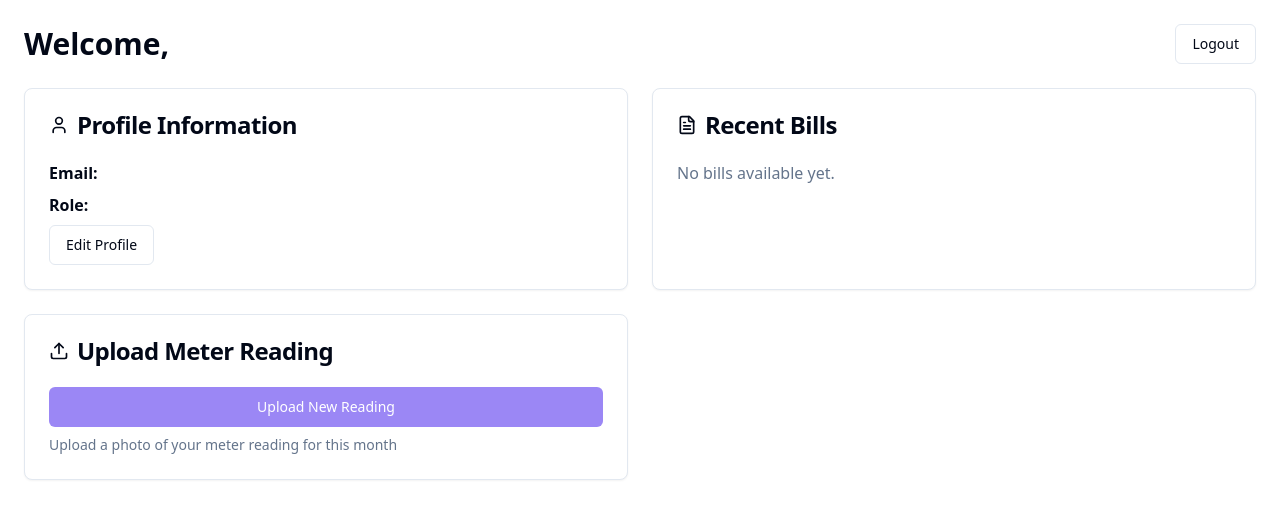
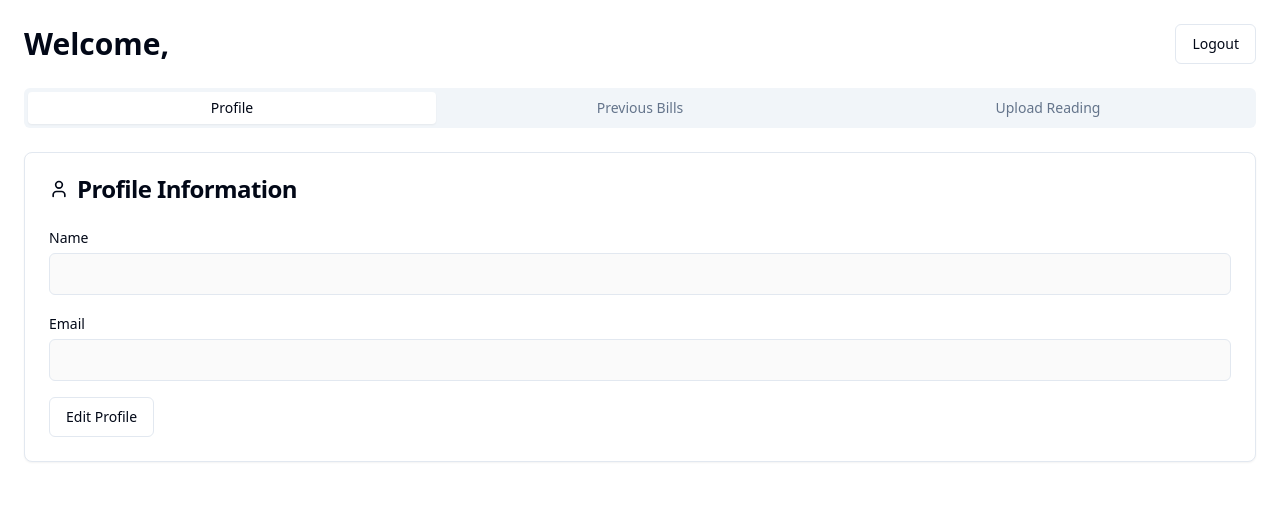
Before and after one commit to KaeloMalgas/webillify, a React (Vite) app: page /consumer/dashboard in a window 1280 px wide. Shown: the top 518 px of the page. Built offline with nearby package versions, Linux system fonts and the light colour scheme.

Commit message:
Create consumer functionality requirements
Implement various functionalities and features required for the consumer, ensuring all specified requirements from the images are met.
[skip gpt_engineer]

```diff
--- a/src/pages/consumer/Dashboard.tsx
+++ b/src/pages/consumer/Dashboard.tsx
@@ -1,10 +1,23 @@
 import { useAuth } from "@/contexts/AuthContext";
 import { Card, CardContent, CardHeader, CardTitle } from "@/components/ui/card";
 import { Button } from "@/components/ui/button";
-import { Upload, FileText, User } from "lucide-react";
+import { Tabs, TabsContent, TabsList, TabsTrigger } from "@/components/ui/tabs";
+import { FileText, Upload, User, Download } from "lucide-react";
+import MeterPhotoUpload from "@/components/MeterPhotoUpload";
 
 const ConsumerDashboard = () => {
   const { user, logout } = useAuth();
+
+  // Placeholder data - will be replaced with actual data from Supabase
+  const registeredLocation = {
+    latitude: 0,
+    longitude: 0
+  };
+
+  const handlePhotoUploaded = (photoUrl: string, gpsVerified: boolean) => {
+    // This will be implemented with Supabase integration
+    console.log("Photo uploaded:", photoUrl, "GPS verified:", gpsVerified);
+  };
 
   return (
     <div className="container mx-auto p-6">
@@ -13,7 +26,14 @@ const ConsumerDashboard = () => {
         <Button variant="outline" onClick={logout}>Logout</Button>
       </div>
 
-      <div className="grid md:grid-cols-2 gap-6">
+      <Tabs defaultValue="profile" className="space-y-6">
+        <TabsList className="grid w-full grid-cols-1 md:grid-cols-3">
+          <TabsTrigger value="profile">Profile</TabsTrigger>
+          <TabsTrigger value="bills">Previous Bills</TabsTrigger>
+          <TabsTrigger value="upload">Upload Reading</TabsTrigger>
+        </TabsList>
+
+        <TabsContent value="profile">
           <Card>
             <CardHeader>
               <CardTitle className="flex items-center gap-2">
@@ -22,27 +42,68 @@ const ConsumerDashboard = () => {
               </CardTitle>
             </CardHeader>
             <CardContent>
-            <div className="space-y-2">
-              <p><strong>Email:</strong> {user?.email}</p>
-              <p><strong>Role:</strong> {user?.role}</p>
-              <Button className="mt-4" variant="outline">Edit Profile</Button>
+              <div className="space-y-4">
+                <div>
+                  <label className="text-sm font-medium">Name</label>
+                  <input
+                    type="text"
+                    className="w-full p-2 mt-1 border rounded-md"
+                    defaultValue={user?.name}
+                    disabled={true}
+                  />
+                </div>
+                <div>
+                  <label className="text-sm font-medium">Email</label>
+                  <input
+                    type="email"
+                    className="w-full p-2 mt-1 border rounded-md"
+                    defaultValue={user?.email}
+                    disabled={true}
+                  />
+                </div>
+                <Button className="mt-4" variant="outline">
+                  Edit Profile
+                </Button>
               </div>
             </CardContent>
           </Card>
+        </TabsContent>
 
+        <TabsContent value="bills">
           <Card>
             <CardHeader>
               <CardTitle className="flex items-center gap-2">
                 <FileText className="h-5 w-5" />
-              Recent Bills
+                Previous Bills
               </CardTitle>
             </CardHeader>
             <CardContent>
-            <p className="text-muted-foreground">No bills available yet.</p>
-            {/* Bills will be displayed here once we integrate with Supabase */}
+              <div className="space-y-4">
+                <div className="grid gap-4">
+                  {/* This will be populated with actual bills from Supabase */}
+                  <div className="flex items-center justify-between p-4 border rounded-lg">
+                    <div>
+                      <h3 className="font-medium">January 2024</h3>
+                      <p className="text-sm text-gray-500">Reading: 1234 kWh</p>
+                    </div>
+                    <div className="flex gap-2">
+                      <Button variant="outline" size="sm">
+                        <Download className="w-4 h-4 mr-2" />
+                        Bill PDF
+                      </Button>
+                      <Button variant="outline" size="sm">
+                        <Download className="w-4 h-4 mr-2" />
+                        Meter Photo
+                      </Button>
+                    </div>
+                  </div>
+                </div>
+              </div>
             </CardContent>
           </Card>
+        </TabsContent>
 
+        <TabsContent value="upload">
           <Card>
             <CardHeader>
               <CardTitle className="flex items-center gap-2">
@@ -51,15 +112,14 @@ const ConsumerDashboard = () => {
               </CardTitle>
             </CardHeader>
             <CardContent>
-            <Button className="w-full">
-              Upload New Reading
-            </Button>
-            <p className="text-sm text-muted-foreground mt-2">
-              Upload a photo of your meter reading for this month
-            </p>
+              <MeterPhotoUpload
+                onPhotoUploaded={handlePhotoUploaded}
+                registeredLocation={registeredLocation}
+              />
             </CardContent>
           </Card>
-      </div>
+        </TabsContent>
+      </Tabs>
     </div>
   );
 };
--- a/src/utils/imageUtils.ts
+++ b/src/utils/imageUtils.ts
@@ -3,7 +3,7 @@ interface GPSCoordinates {
   longitude: number | null;
 }
 
-export const extractGPSData = (file: File): Promise<GPSCoordinates> => {
+export const extractGPSData = async (file: File): Promise<GPSCoordinates> => {
   return new Promise((resolve, reject) => {
     const reader = new FileReader();
 
@@ -18,17 +18,19 @@ export const extractGPSData = (file: File): Promise<GPSCoordinates> => {
           EXIF.getData(img as any, function(this: any) {
             const exifData = EXIF.getAllTags(this);
 
-            if (exifData?.GPSLatitude && exifData?.GPSLongitude) {
-              // Convert GPS coordinates to decimal degrees
-              const latDegrees = exifData.GPSLatitude[0] +
+            if (exifData && 'GPSLatitude' in exifData && 'GPSLongitude' in exifData) {
+              const latDegrees = (
+                exifData.GPSLatitude[0] +
                 exifData.GPSLatitude[1] / 60 +
-                exifData.GPSLatitude[2] / 3600;
+                exifData.GPSLatitude[2] / 3600
+              );
 
-              const lonDegrees = exifData.GPSLongitude[0] +
+              const lonDegrees = (
+                exifData.GPSLongitude[0] +
                 exifData.GPSLongitude[1] / 60 +
-                exifData.GPSLongitude[2] / 3600;
+                exifData.GPSLongitude[2] / 3600
+              );
 
-              // Apply the reference (N/S, E/W)
               const latitude = exifData.GPSLatitudeRef === 'S' ? -latDegrees : latDegrees;
               const longitude = exifData.GPSLongitudeRef === 'W' ? -lonDegrees : lonDegrees;
 
```
Lines whose indentation alone changed are shown as unchanged.
